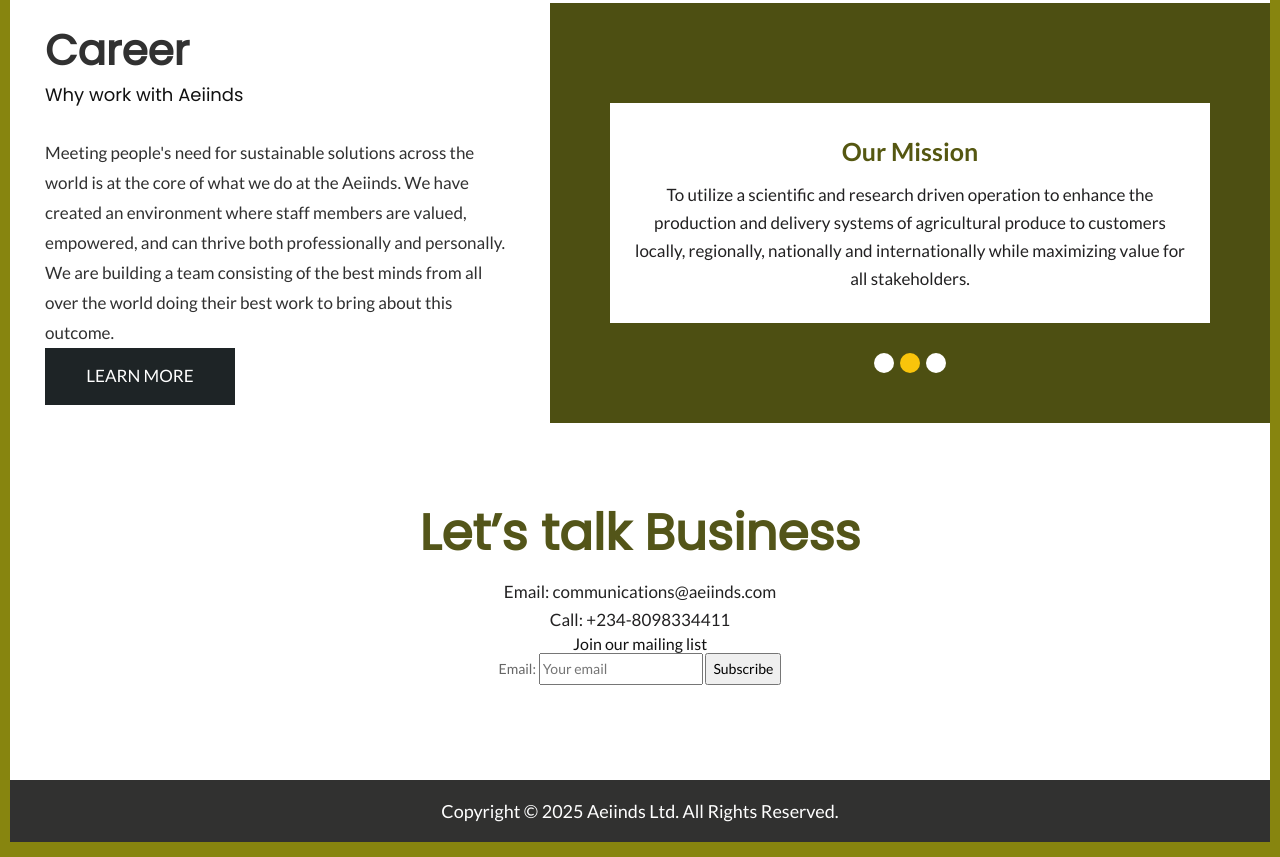
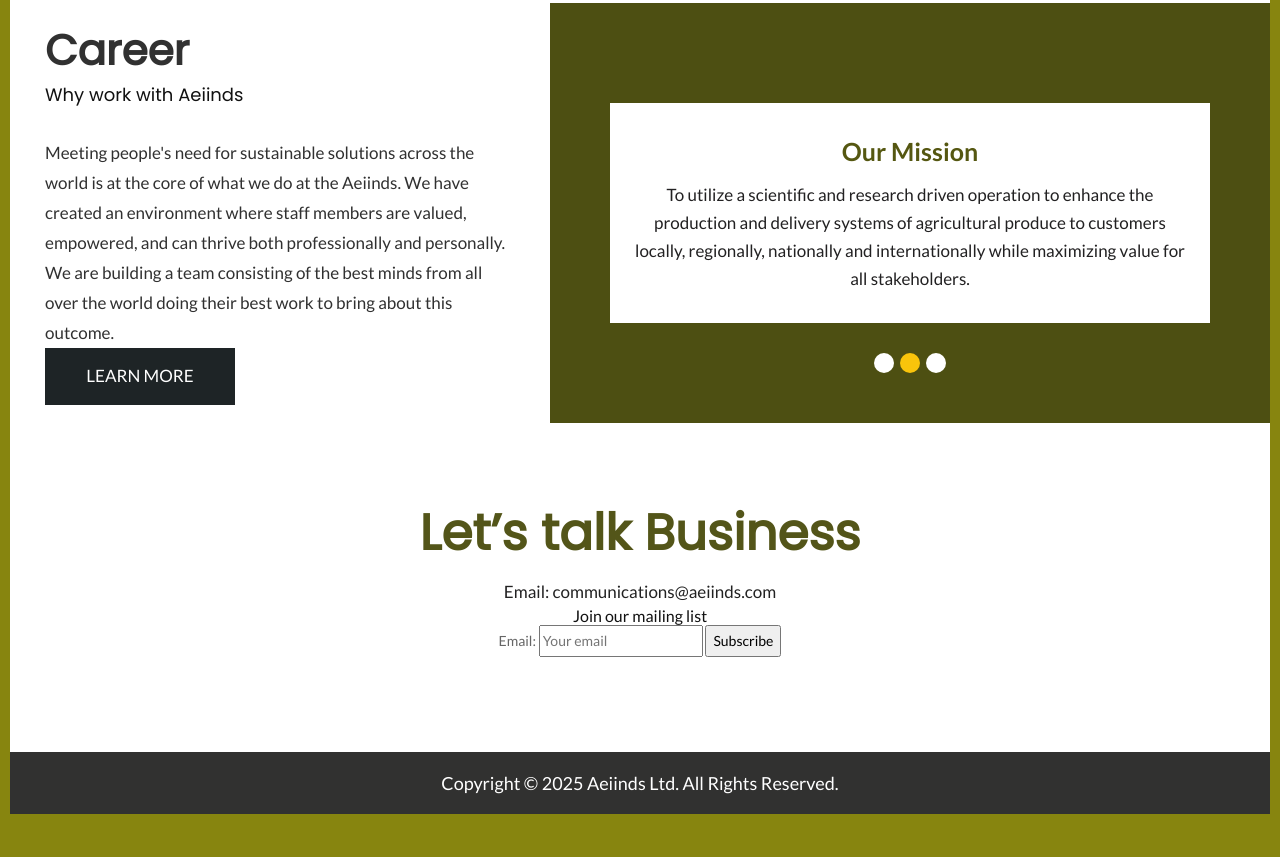
Before and after one commit to Idanesi/a-website, a plain HTML site: page index.html in a window 1280 px wide. Shown: the part 2610-3467 px from the top of the page. After the commit the page ends 3439 px from the top, so only its background shows below. Drawn offline with nearby package versions, Linux system fonts and the light colour scheme.

Commit message:
Privacy edit index.html

```diff
--- a/index.html
+++ b/index.html
@@ -240,7 +240,7 @@
                   <div class="col-md-12">
                      <div class="cont">
                         <h3>Let’s talk Business</h3>
-                        <p>Email: <a href="mailto:communications@aeiinds.com">communications@aeiinds.com</a><br>Call: +234-8098334411</p>
+                        <p>Email: <a href="mailto:communications@aeiinds.com">communications@aeiinds.com</a><br> <! -- Call: +234-8098334411 --> </p>
                         <h4>Join our mailing list </h4>
                         <form action="#">
                            <label for ="email">Email:</label>
```
